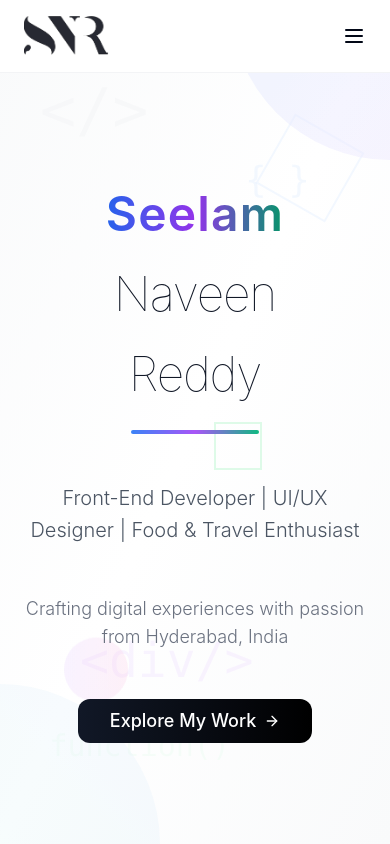
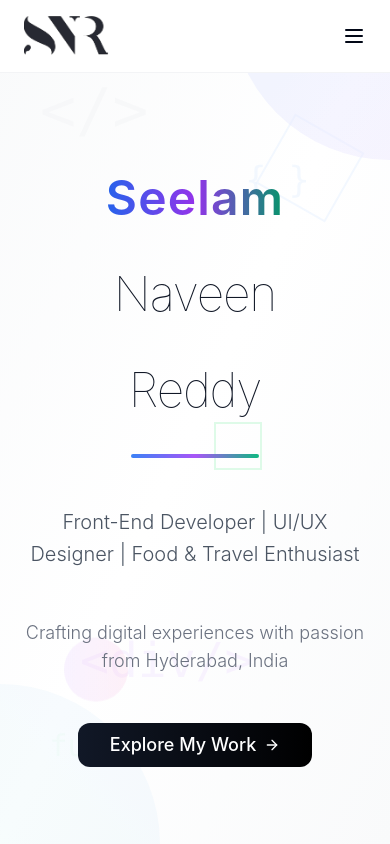
Before and after one commit to nseelam02-tech/snr-portfolio, a React (Vite) app: page / in a window 390 px wide. Shown: the top 844 px of the page. Built offline with nearby package versions, Linux system fonts and the light colour scheme.

Commit message:
Fix hero section text visibility
Corrected the text visibility issue in the hero section, ensuring the "Reddy" text is fully visible.

```diff
--- a/src/pages/Index.tsx
+++ b/src/pages/Index.tsx
@@ -296,18 +296,18 @@ const Index = () => {
             {/* Enhanced animated title with designerrs.com style animation */}
             <div className="space-y-6">
               <h1 className="text-5xl md:text-7xl font-thin tracking-tight text-gray-900">
-                <div className="flex flex-col md:flex-row items-center justify-center gap-4 md:gap-6">
-                  <span className="relative overflow-hidden h-16 md:h-20 flex items-center">
+                <div className="flex flex-col md:flex-row items-center justify-center gap-4 md:gap-6 min-h-[80px] md:min-h-[100px]">
+                  <span className="relative h-20 md:h-24 flex items-center justify-center">
                     <span className="inline-block bg-gradient-to-r from-blue-600 via-purple-600 to-emerald-600 bg-clip-text text-transparent font-semibold tracking-wide animate-slideUp" style={{ animationDelay: '0.2s' }}>
                       Seelam
                     </span>
                   </span>
-                  <span className="relative overflow-hidden h-16 md:h-20 flex items-center">
+                  <span className="relative h-20 md:h-24 flex items-center justify-center">
                     <span className="inline-block animate-slideUp" style={{ animationDelay: '0.6s' }}>
                       Naveen
                     </span>
                   </span>
-                  <span className="relative overflow-hidden h-16 md:h-20 flex items-center">
+                  <span className="relative h-20 md:h-24 flex items-center justify-center">
                     <span className="inline-block animate-slideUp" style={{ animationDelay: '1s' }}>
                       Reddy
                     </span>
```
